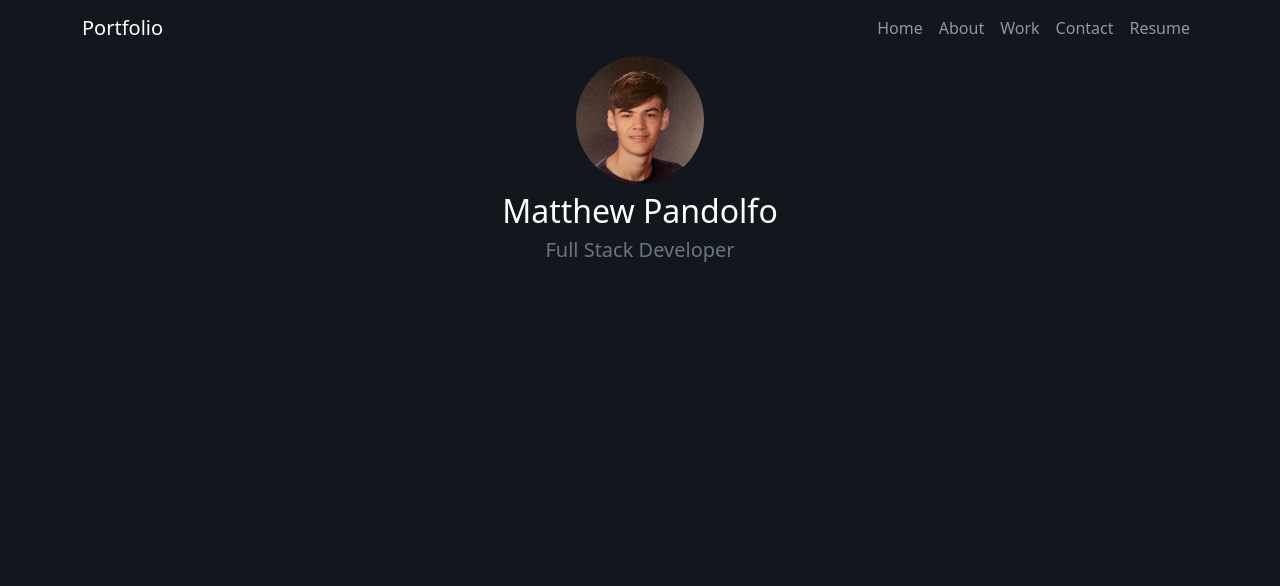
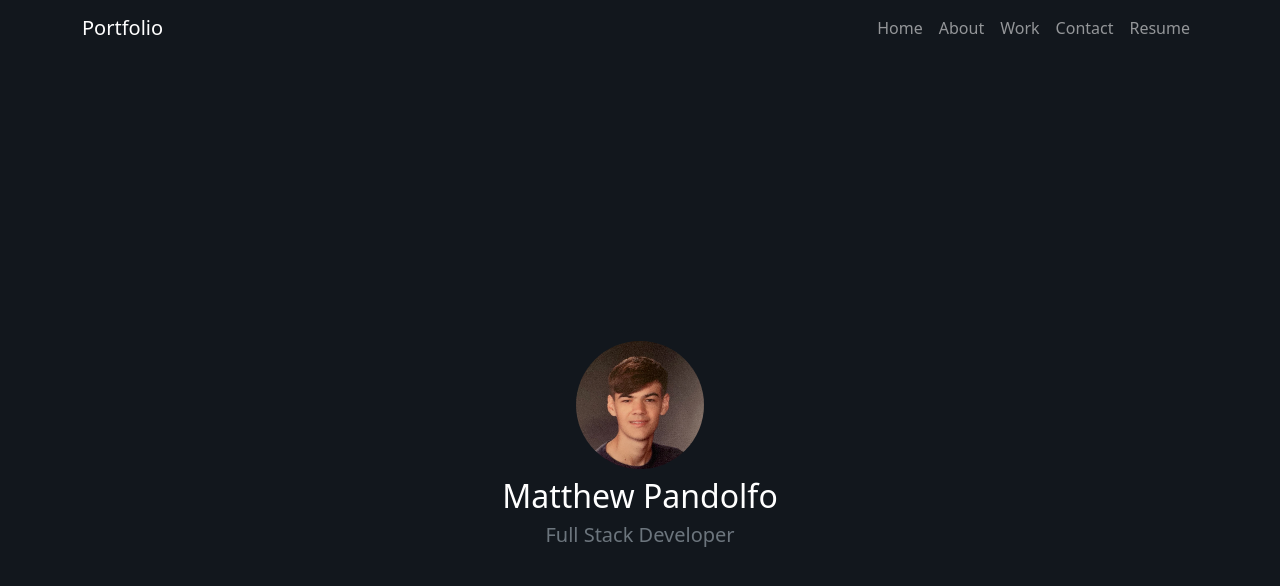
Before and after one commit to PandolfoM/pandolfom, a React (Create React App) app: page / in a window 1280 px wide. Shown: the top 586 px of the page. Built offline with nearby package versions, Linux system fonts and the light colour scheme.

Commit message:
center hero content

```diff
--- a/src/components/Hero/index.js
+++ b/src/components/Hero/index.js
@@ -5,7 +5,7 @@ import "./style.css";
 
 function Hero() {
   return (
-    <Container fluid>
+    <Container className="hero">
       <Figure>
         <Figure.Image src={pfp} alt="Matthew Pandolfo" />
         <Figure.Caption>
--- a/src/components/Hero/style.css
+++ b/src/components/Hero/style.css
@@ -1,6 +1,23 @@
+.hero {
+  position: relative;
+  width: 100vh;
+  height: 100vh;
+  display: flex;
+  justify-content: center;
+  align-items: center;
+}
+
+.hero::before {
+  position: absolute;
+  top: 0;
+  left: 0;
+  width: 100%;
+  height: 100%;
+}
+
 .figure {
+  position: relative;
   text-align: center;
-  display: block !important;
 }
 
 .figure-img {
```
